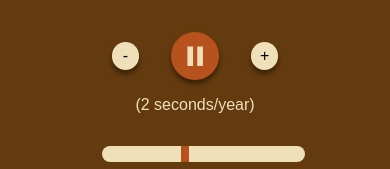
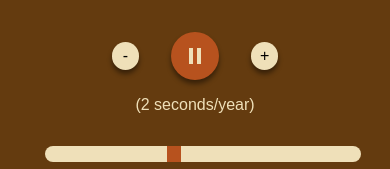
Before and after one commit to jschomay/populations, a website: page index.html in a window 390 px wide. Shown: the top 169 px of the page. Drawn offline with Linux system fonts and the light colour scheme.

Commit message:
small style tweaks

```diff
--- a/main.css
+++ b/main.css
@@ -32,6 +32,7 @@ footer, footer a {
 
 .timeline-wrapper {
   width: 50%;
+  min-width: 300px;
   margin: auto;
 }
 
@@ -89,7 +90,11 @@ footer, footer a {
 }
 
 .play-controls__toggle--pause::before {
-  content: "\2590\A0\258C";
+  content: "";
+  width: 4px;
+  height: 16px;
+  border-right: 4px solid #EFE0B9;
+  border-left: 4px solid #EFE0B9;
 }
 
 .play-controls__yps {
```
